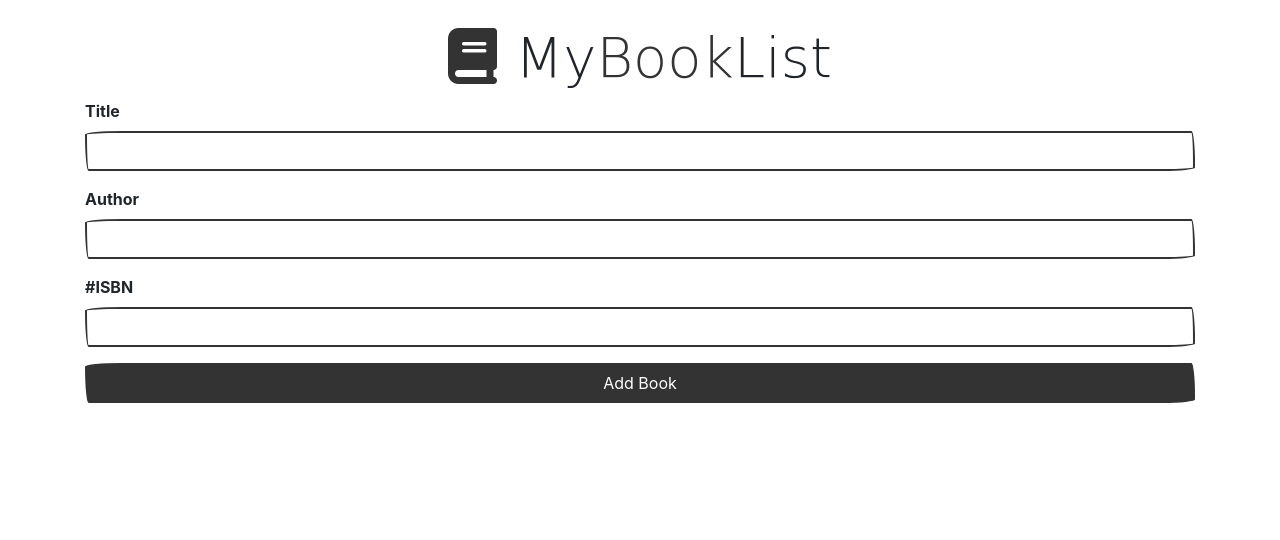
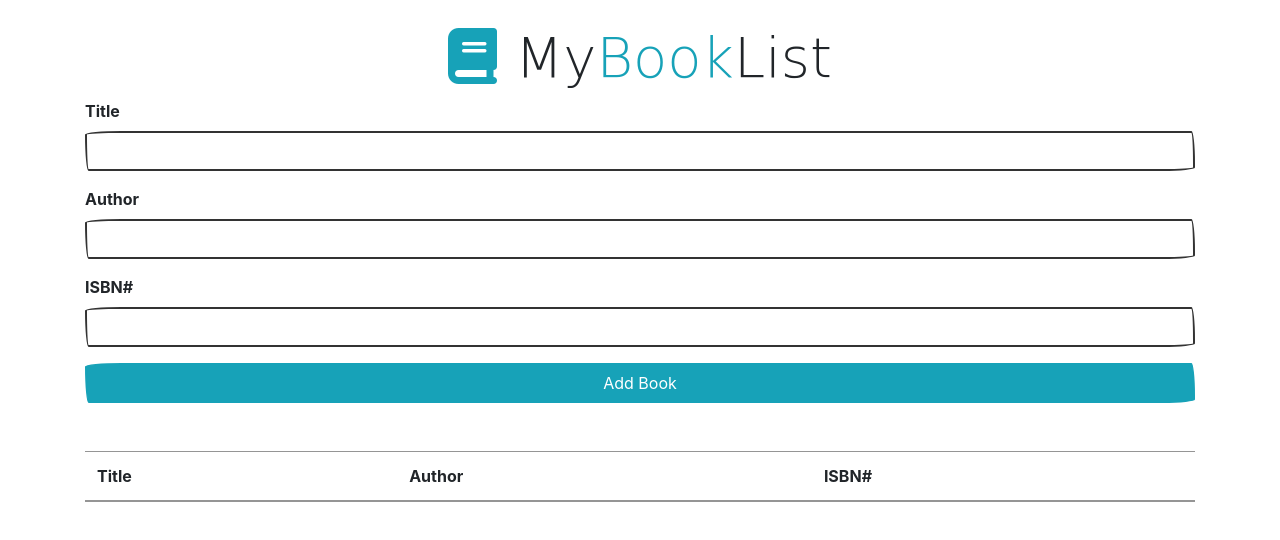
Before and after one commit to emir91/BookListApp, a plain HTML site: page index.html in a window 1280 px wide. Drawn offline with Linux system fonts and the light colour scheme; a web font is replaced by a local one.

Commit message:
Add table, table head and change color style on page

```diff
--- a/index.html
+++ b/index.html
@@ -11,8 +11,8 @@
 <body>
     <div class="container mt-4">
         <h1 class="display-4 text-center">
-            <i class="fas fa-book text-primary"></i>
-            My<span class="text-primary">Book</span>List</h1>
+            <i class="fas fa-book text-info"></i>
+            My<span class="text-info">Book</span>List</h1>
         <form id="book-form">
             <div class="form-group">
                 <label for="title">Title</label>
@@ -25,12 +25,22 @@
             </div>
 
             <div class="form-group">
-                <label for="isbn">#ISBN</label>
+                <label for="isbn">ISBN#</label>
                 <input type="text" id="isbn" class="form-control">
             </div>
 
-            <input type="submit" value="Add Book" class="btn btn-primary btn-block">
+            <input type="submit" value="Add Book" class="btn btn-info btn-block">
         </form>
+        <table class="table table-primary mt-5">
+            <thead>
+                <tr>
+                    <th>Title</th>
+                    <th>Author</th>
+                    <th>ISBN#</th>
+                </tr>
+            </thead>
+            <tbody></tbody>
+        </table>
     </div>
 
 </body>
```
